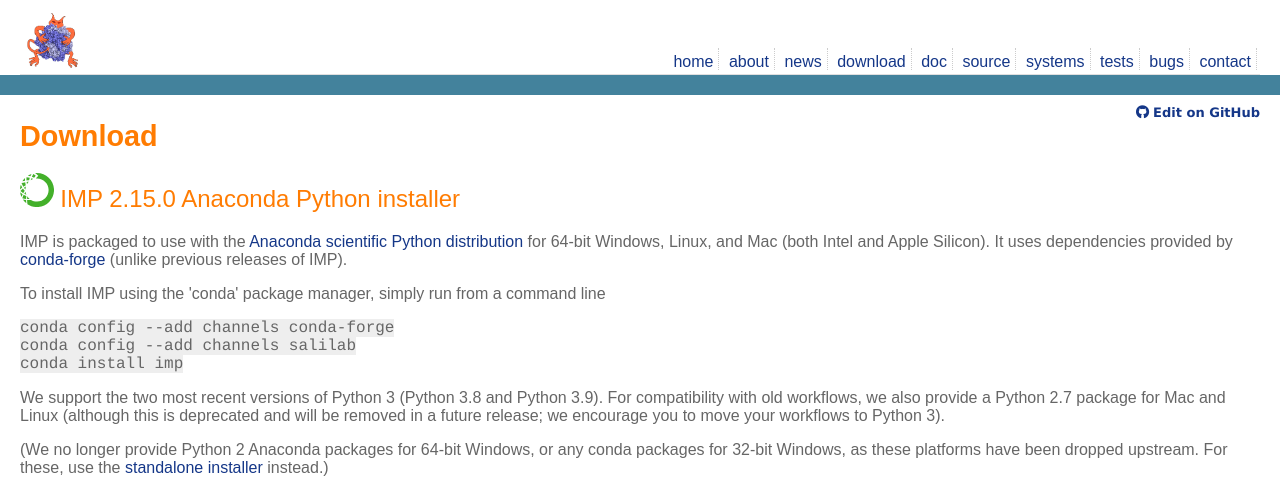
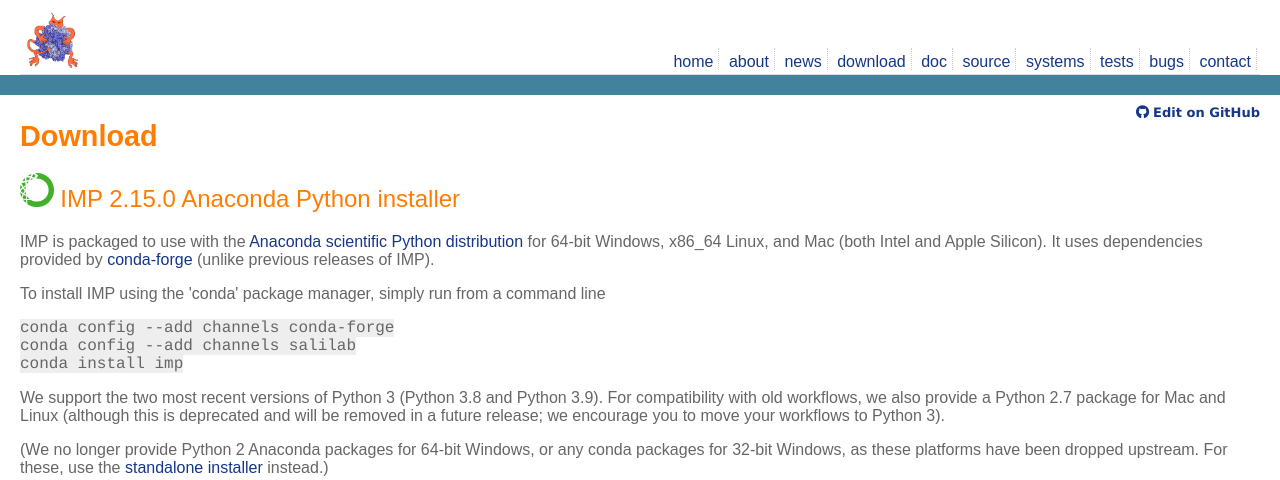
Before and after one commit to salilab/imp_website, a PHP site: page /download-anaconda.php?FILENAME=1 in a window 1280 px wide. Shown: the top 480 px of the page. Run offline with PHP 8.4, Linux system fonts and the light colour scheme; data that the repository does not hold is empty; some libraries are stand-ins or nearby versions.

Commit message:
Clarify we only build for x86_64 Linux

```diff
--- a/download-anaconda.php
+++ b/download-anaconda.php
@@ -10,8 +10,8 @@ IMP 2.15.0 Anaconda Python installer</h2>
 
 <p>IMP is packaged to use with the
 <a href="https://www.anaconda.com/download/">Anaconda scientific
-Python distribution</a> for 64-bit Windows, Linux, and Mac (both Intel and Apple
-Silicon). It uses dependencies provided by
+Python distribution</a> for 64-bit Windows, x86_64 Linux, and Mac (both
+Intel and Apple Silicon). It uses dependencies provided by
 <a href="https://conda-forge.org/">conda-forge</a>
 (unlike previous releases of IMP).</p>
 
```
